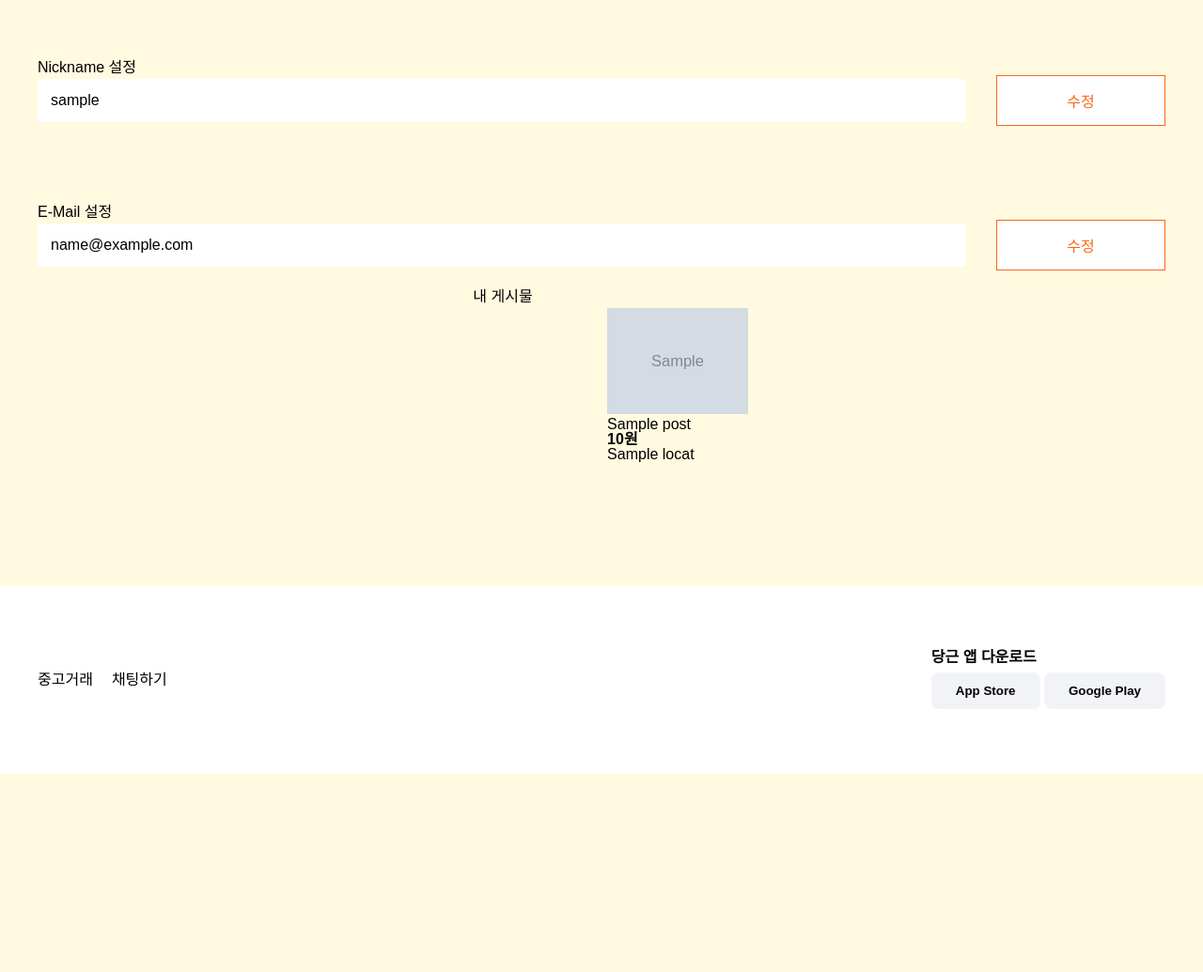
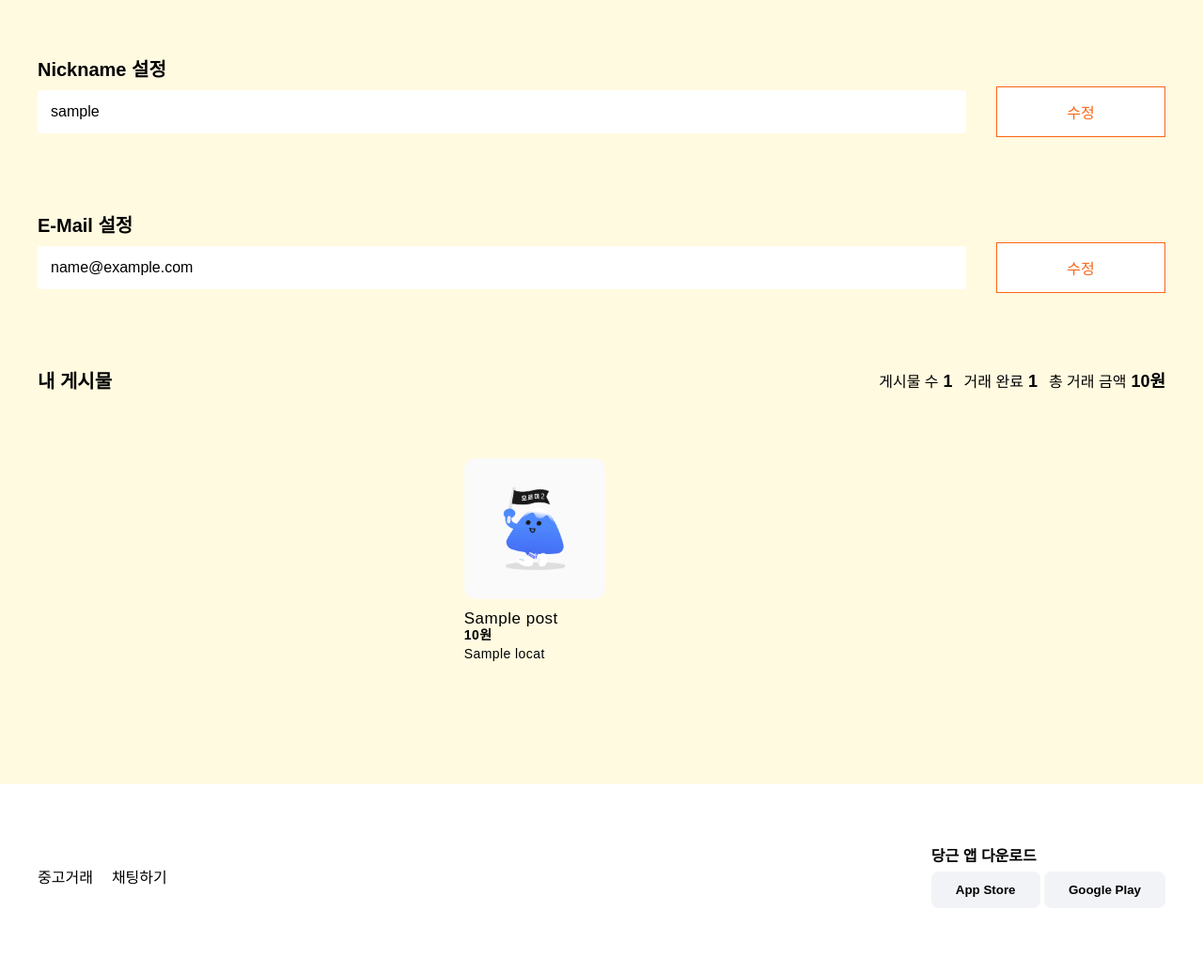
Before and after one commit to kangminseo12/gangsajin, a Django app: template carrotproject/carrotapp/templates/dangun_app/user-set.html in a window 1280 px wide. Shown: the part 65-1100 px from the top of the page at 94% size. Before the commit the page ends 889 px from the top, so only its background shows below. Run offline with Django 4.2, Linux system fonts and the light colour scheme; the template is opened without the code that fills it: most values are stand-ins (such as "Sample title", 1, 10 or a date in 2020); grey boxes marked "Sample" are stand-in pictures.

Commit message:
회원정보 화면 수정
- 게시물 수, 거래 완료수, 거래금액 표시 추가
- 일부 css 수정

```diff
--- a/carrotproject/carrotapp/static/css/userset.css
+++ b/carrotproject/carrotapp/static/css/userset.css
@@ -14,12 +14,23 @@
     background-color: #ff823f;
 }
 
+/* 타이틀 설정 (Nickname 설정, E-Mail 설정, 내 게시물) */
+label {
+    font-size: 20px;
+    font-weight: 700;
+}
+
+.user-setting-box form {
+    margin-top: 8px
+}
+
+/* 내 게시물 */
+.my_post {
+    margin-bottom: initial;
+}
+
 .user-setting-box {
     margin-top: 64px;
-}
-
-.user-setting-box label {
-    margin-bottom: 2px;
 }
 
 .region-setting {
@@ -36,36 +47,110 @@
     padding: 14px;
 }
 
+#my_activity_info {
+    display: flex;
+    flex-direction: row;
+    align-items: center;
+    justify-content: space-between;
+    width: 1200px;
+    margin: 64px 20px 0px 20px;
+    gap: 16px;
+}
+
+#my_activity_info_detail {
+    display: flex;
+    gap: 12px;
+}
+
+#my_activity_info_detail span {
+    font-size: 18px;
+    font-weight: 600;
+}
+
+
 /* user-post css */
 .user-posting-box {
     display: flex;
     flex-wrap: wrap;
     justify-content: space-between;
+    margin-top: 32px;
 }
 
 .trade-text-link {
+    display: flex;
+    flex-direction: column;
     text-decoration: none;
     /* 링크의 밑줄 제거 */
     color: inherit;
     /* 링크 색상을 상위 요소와 동일하게 설정 */
 }
 
+/* 상품 이름 */
+.trade-text-link h5{
+    font-size: 17px;
+    font-weight: 400;
+    letter-spacing: 0.51px;
+    margin-top: 12px;
+}
+
+/* 상품 가격 */
+.trade-text-link p {
+    font-size: 14px;
+    font-weight: 700;
+    letter-spacing: 0.42px;
+    margin-top: 2px;
+}
+
+/* 상품 위치 */
+.trade-text-link p:last-child {
+    font-size: 14px;
+    font-weight: 400;
+    letter-spacing: 0.42px;
+    margin-top: 6px;
+}
+
 .post {
-    width: calc((100% / 3) - (20px * 2));
+    width: calc((100% / 4) - (20px * 2));
     /* 화면 너비의 세분의 일로 설정, 좌우 마진 고려 */
     margin: 20px;
     /* 각 포스트 사이에 여백 추가 */
     display: flex;
-    align-items: center;
+    justify-content: center;
+}
+
+.post:hover {
+    opacity: 0.8;
 }
 
 .card-img {
     width: 150px;
-    height: auto;
-    margin-right: 20px;
+    height: 150px;
+    border-radius: 12px;
+    background: #fafafa;
+
+    display: flex;
+    justify-content: center;
+    align-items: center;
+
+    position: relative;
+}
+
+.image_tag_text {
+    position: absolute;
+    top: 50%;
+    left: 50%;
+    transform: translate(-50%, -50%);
+    color: white;
+    line-height: 120%;
 }
 
 .card-img img {
     width: 100%;
-    height: auto;
+    height: 100%;
+    object-fit: contain;
 }
+
+.card-img img[src$="oreumi-long.png"] {
+    max-width: 50%;
+    opacity: 0.9;
+}
--- a/carrotproject/carrotapp/templates/dangun_app/user-set.html
+++ b/carrotproject/carrotapp/templates/dangun_app/user-set.html
@@ -1,4 +1,6 @@
 {% load static %}
+{% load custom_filters %}
+{% load humanize %}
 
 <!DOCTYPE html>
 <html>
@@ -42,18 +44,41 @@
            </div>
           </form>
         </div>
+        <div id="my_activity_info">
+          <label for="user-setting" class="my_post">내 게시물</label>
+          <div id="my_activity_info_detail">
+            <p>게시물 수<span> {{ user_posts_count }}</span></p>
+            <p>거래 완료<span> {{ deal_complete_count }}</span></p>
+            <p>총 거래 금액<span> {{ deal_complete_sum|intcomma }}원</span></p>
+          </div>
+        </div>
         <div class="user-posting-box">
-          <label for="user-setting">내 게시물</label>
           {% for post in user_posts %}
           <div class="post">
             <a href="{% url 'dangun_app:trade_post' post.pk %}" class="trade-text-link">
               <div class="card-img">
-                {% if post.thumbnail %}
-                  <img src="{{ post.thumbnail.url }}" alt="{{ post.title }}">
+                {% if post.thumbnail.url %}
+                    {% with thumbnail_path=post.thumbnail.path %}
+                        {% if thumbnail_path|file_exists %}
+                          {% if post.status == "Y" %}
+                            <img src="{{ post.thumbnail.url }}" alt="{{ post.title }}" style="filter:brightness(60%);">
+                            <h2 class="image_tag_text" style="font-size:20px">판매<br>완료</h2>
+                          {% else %}
+                            <img src="{{ post.thumbnail.url }}" alt="{{ post.title }}">
+                          {% endif %}
+                        {% else %}
+                          {% if post.status == "Y" %}
+                            <img src="{% static 'img/oreumi-long.png' %}" style="filter:brightness(60%);">
+                            <h2 class="image_tag_text" style="font-size:20px">판매<br>완료</h2>
+                          {% else %}
+                            <img src="{% static 'img/oreumi-long.png' %}">
+                          {% endif %}
+                        {% endif %}
+                    {% endwith %}
                 {% endif %}
               </div>
               <h5>{{ post.title }}</h5>
-              <p class="bold">{{ post.price }}원</p>
+              <p class="semi-bold">{{ post.price }}원</p>
               <p>{{ post.location|slice:":12" }}</p>
             </div>
             </a>
```
Also changed, not shown: carrotproject/carrotapp/views.py (+12 -2 lines).
